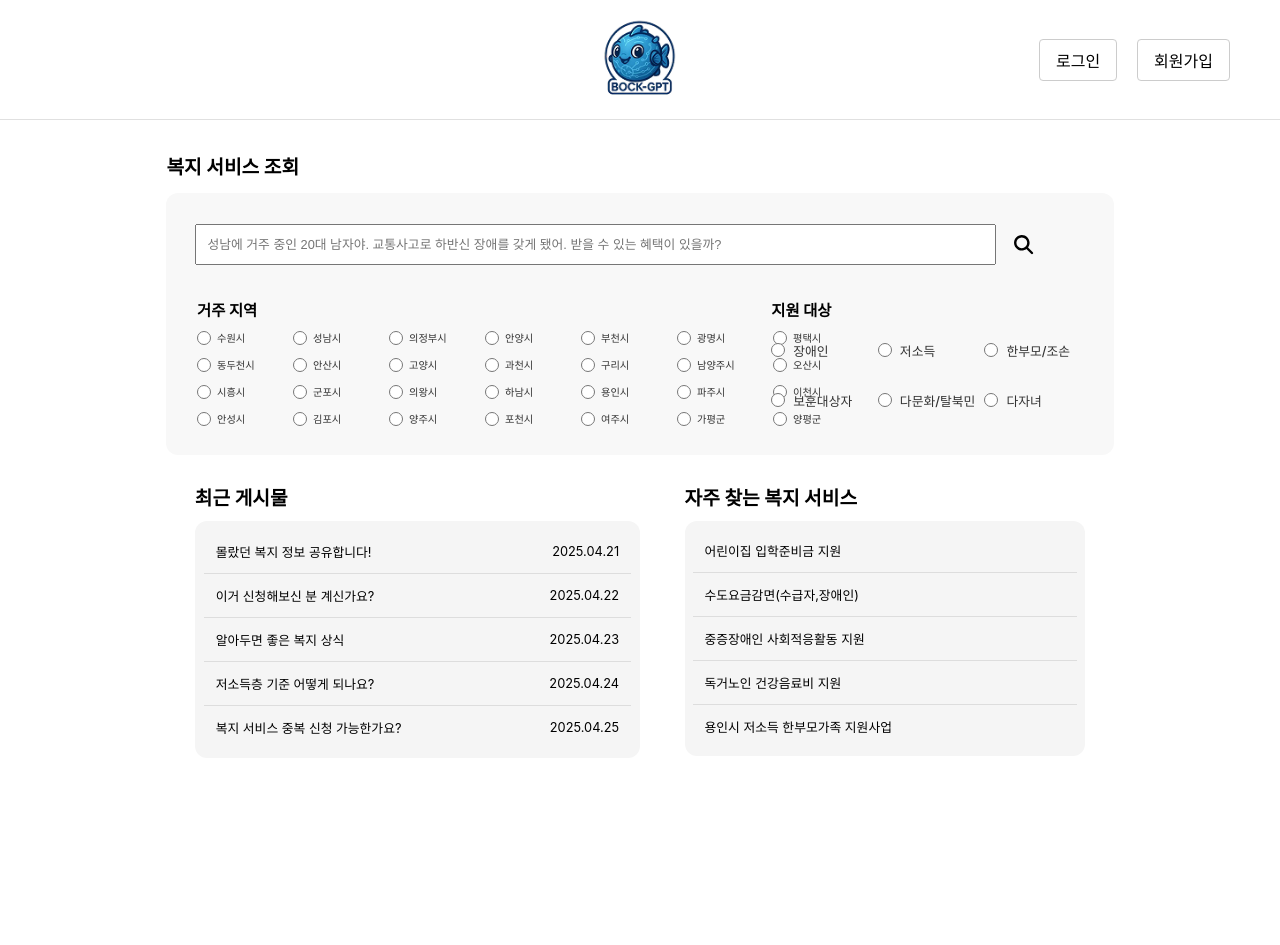
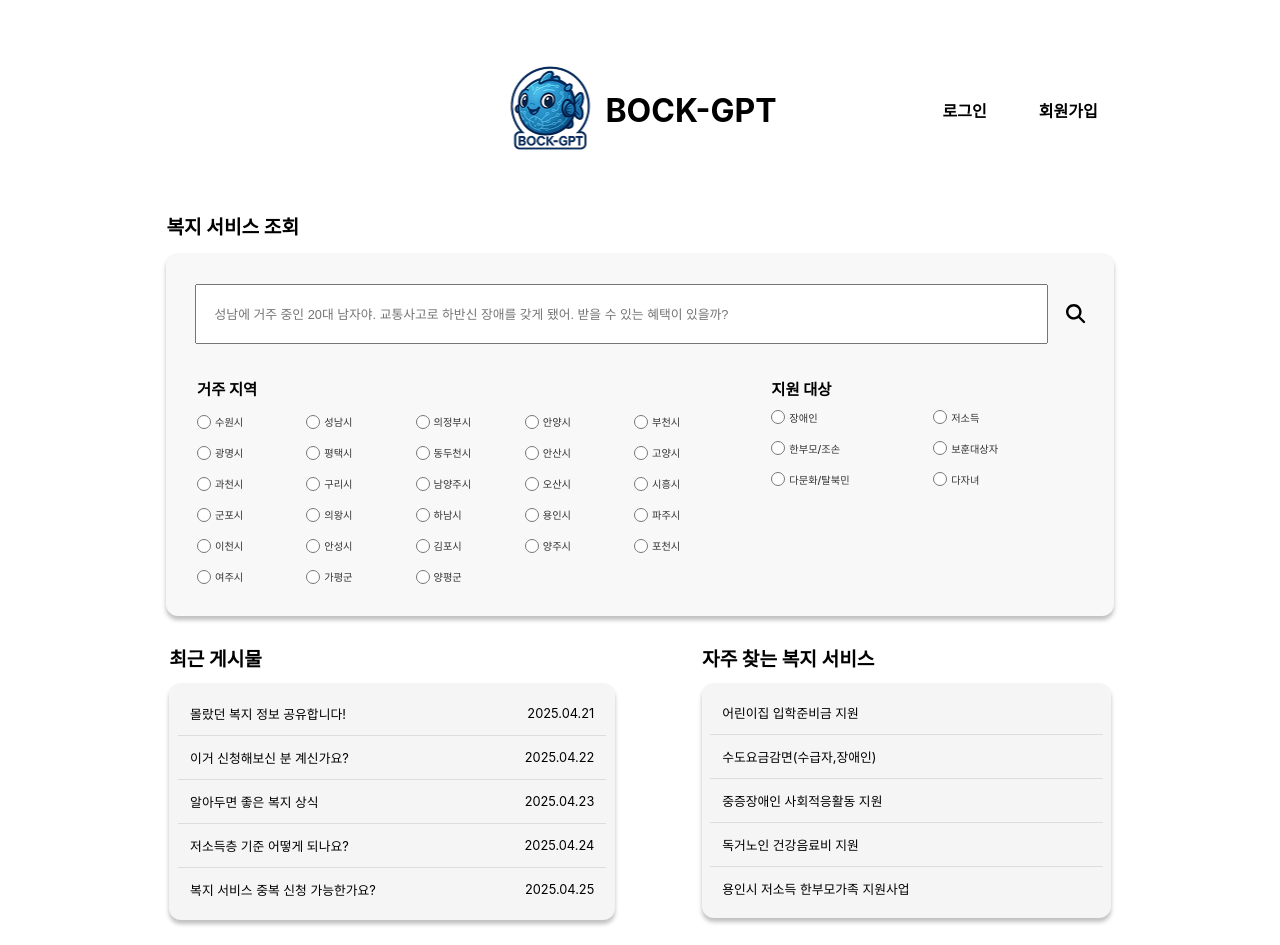
Before and after one commit to TEAM-HIGHFIVE/HIGHFIVE-FE, a React (Create React App) app: page / in a window 1280 px wide. Before the commit the page ends 800 px from the top, so only its background shows below. Built offline with nearby package versions, Linux system fonts and the light colour scheme.

Commit message:
style: main page

```diff
--- a/src/pages/Layout/Layout.js
+++ b/src/pages/Layout/Layout.js
@@ -1,37 +1,25 @@
+// src/layouts/Layout.jsx
 import React, { useState } from "react";
 import { Outlet, useNavigate } from "react-router-dom";
 import S from "./Style";
-import BackButton from "../../modules/BackButton"; // 경로 주의
+import BackButton from "../../modules/BackButton";
 
 const Layout = () => {
   const [isLogin, setIsLogin] = useState(false);
   const navigate = useNavigate();
 
-  const handleLogin = () => {
-    navigate("/user/login");
-  };
-
-  const handleLogout = () => {
-    setIsLogin(false);
-  };
-
-  const handleJoin = () => {
-    navigate("/user/join");
-  };
-
-  const handleLogoClick = () => {
-    navigate("/");
-  };
+  const handleLogin = () => navigate("/user/login");
+  const handleLogout = () => setIsLogin(false);
+  const handleJoin = () => navigate("/user/join");
+  const handleLogoClick = () => navigate("/");
 
   return (
-    <div>
+    <>
       <S.Header>
-        <S.Logo
-          src="/images/bock.png"
-          alt="BOCK 로고"
-          onClick={handleLogoClick}
-          style={{ cursor: "pointer" }}
-        />
+        <S.Middle onClick={handleLogoClick}>
+          <S.Logo src="/images/bock.png" alt="BOCK 로고" />
+          <S.Title>BOCK-GPT</S.Title>
+        </S.Middle>
         <S.ButtonWrapper>
           {isLogin ? (
             <S.Button onClick={handleLogout}>로그아웃</S.Button>
@@ -44,9 +32,9 @@ const Layout = () => {
         </S.ButtonWrapper>
       </S.Header>
 
-      <BackButton /> {/* 뒤로가기 버튼 추가 */}
+      <BackButton />
       <Outlet />
-    </div>
+    </>
   );
 };
 
--- a/src/pages/Layout/Style.js
+++ b/src/pages/Layout/Style.js
@@ -1,27 +1,44 @@
+// src/layouts/Style.js
 import styled from "styled-components";
 
 const S = {};
 
 S.Header = styled.header`
-  width: 100vw;
+  /* main 컨테이너(80vw)와 동일한 너비로 중앙 정렬 */
+  width: 80vw;
+  margin: 0 auto;
   height: 15vh;
   position: relative;
   display: flex;
-  justify-content: flex-end;
+  justify-content: flex-end;  /* 버튼을 오른쪽 끝에 배치 */
   align-items: center;
-  padding: 0 50px;
+  /* main과 맞추기 위해 좌우 패딩 3% */
+  padding: 0 3%;
   box-sizing: border-box;
   background-color: #ffffff;
-  border-bottom: 1px solid #e0e0e0; /* 👈 추가 */
+  margin-top: 50px;
+  margin-bottom: 10px;
+  border-bottom: none;
 `;
 
-
-S.Logo = styled.img`
+S.Middle = styled.div`
   position: absolute;
   left: 50%;
   transform: translateX(-50%);
+  display: flex;
+  align-items: center;
+  cursor: pointer;
+`;
+
+S.Logo = styled.img`
   height: 70%;
   object-fit: contain;
+`;
+
+S.Title = styled.h1`
+  margin-left: 0.5rem;
+  font-size: 2rem;
+  font-weight: bold;
 `;
 
 S.ButtonWrapper = styled.div`
@@ -32,15 +49,11 @@ S.ButtonWrapper = styled.div`
 S.Button = styled.button`
   padding: 8px 16px;
   font-size: 16px;
+  font-weight: bold;     /* 버튼 텍스트를 굵게 */
   cursor: pointer;
-  background-color: transparent;
-  border: 1px solid #ccc;
+  background: none;
+  border: none;
   border-radius: 4px;
-  transition: background-color 0.3s;
-
-  &:hover {
-    background-color: #f0f0f0;
-  }
 `;
 
 export default S;
--- a/src/pages/Main/Home.js
+++ b/src/pages/Main/Home.js
@@ -143,7 +143,7 @@ const Home = () => {
       </div>
 
       <S.bottom>
-        <div style={{ width: "50%", position: "relative" }}>
+        <div style={{ width: "60%", position: "relative", left: "-2vw" }}>
           <S.absoluteTitle style={{ top: "-3vw", left: "0" }}>
             최근 게시물
           </S.absoluteTitle>
@@ -168,7 +168,7 @@ const Home = () => {
           </S.recent>
         </div>
 
-        <div style={{ width: "45%", position: "relative" }}>
+        <div style={{ width: "55%", position: "relative", left: "2vw" }}>
           <S.absoluteTitle style={{ top: "-3vw", left: "0" }}>
             자주 찾는 복지 서비스
           </S.absoluteTitle>
--- a/src/pages/Main/style.js
+++ b/src/pages/Main/style.js
@@ -1,5 +1,4 @@
 // style.js
-
 import styled from "styled-components";
 
 export const S = {
@@ -21,6 +20,8 @@ export const S = {
     border-radius: 12px;
     position: relative;
     margin-top: 5%;
+    /* drop shadow: x=0 y=4 blur=4 spread=0 color=rgba(0,0,0,0.25) */
+    box-shadow: 0px 4px 4px rgba(0, 0, 0, 0.25);
   `,
 
   absoluteTitle: styled.h2`
@@ -36,12 +37,14 @@ export const S = {
     align-items: center;
     gap: 2%;
     margin-bottom: 2%;
-    margin-top: -2vw; /* ✅ 추가: 위로 약간 올림 */
+    margin-top: -2vw;
   `,
 
   input: styled.input`
-    width: 90%;
-    padding: 1.2%;
+    width: 100%;
+    height: 60px;
+    radius: 15px;
+    padding-left: 2%;
     font-size: 1vw;
   `,
 
@@ -53,6 +56,7 @@ export const S = {
   conditionBox: styled.div`
     display: flex;
     justify-content: space-around;
+    align-items: stretch;
     flex-wrap: wrap;
     gap: 4%;
   `,
@@ -63,6 +67,8 @@ export const S = {
 
   section2: styled.div`
     width: 35%;
+    display: flex;
+    flex-direction: column;
   `,
 
   sectionTitle: styled.h3`
@@ -71,23 +77,21 @@ export const S = {
   `,
 
   tagGroup: styled.div`
-    display: flex;
-    flex-wrap: wrap;
-    gap: 8px;
-    justify-content: flex-start;
+    display: grid;
+    grid-template-columns: repeat(2, minmax(80px, auto));
+    row-gap: 8px;
+    column-gap: 12px;
   `,
 
   radioLabel: styled.label`
-    display: flex;
+    display: inline-flex;
     align-items: center;
-    gap: 8px;
-    font-size: 1vw;
+    gap: 4px;
+    font-size: 0.8vw;
     color: #333;
     cursor: pointer;
-    flex: 1 0 30%;
-    max-width: 40%;
-    margin-top: 15px;
-    margin-bottom: 8px;
+    white-space: nowrap;
+    margin: 4px 0;
 
     input[type="radio"] {
       accent-color: #4a90e2;
@@ -103,18 +107,19 @@ export const S = {
 
   regionGrid: styled.div`
     display: grid;
-    grid-template-columns: repeat(7, minmax(80px, 1fr));
-    gap: 12px 16px;
+    grid-template-columns: repeat(auto-fit, minmax(80px, auto));
+    gap: 8px 12px;
   `,
 
   regionRadioLabel: styled.label`
-    display: flex;
+    display: inline-flex;
     align-items: center;
-    gap: 6px;
+    gap: 4px;
     font-size: 0.8vw;
     color: #333;
     cursor: pointer;
     white-space: nowrap;
+    margin: 4px 0;
 
     input[type="radio"] {
       accent-color: #4a90e2;
@@ -138,6 +143,16 @@ export const S = {
     box-sizing: border-box;
   `,
 
+  bottomLeft: styled.div`
+    width: 60%;
+    position: relative;
+  `,
+
+  bottomRight: styled.div`
+    width: 35%;
+    position: relative;
+  `,
+
   recent: styled.div`
     width: 100%;
     background-color: #f5f5f5;
@@ -146,6 +161,8 @@ export const S = {
     display: flex;
     flex-direction: column;
     align-items: flex-start;
+    /* drop shadow: x=0 y=4 blur=4 spread=0 color=rgba(0,0,0,0.25) */
+    box-shadow: 0px 4px 4px rgba(0, 0, 0, 0.25);
 
     ul {
       width: 100%;
@@ -157,7 +174,7 @@ export const S = {
       display: flex;
       justify-content: space-between;
       align-items: center;
-      padding: 12px 12px;
+      padding: 12px;
       border-bottom: 1px solid #ddd;
       font-size: 1vw;
       cursor: pointer;
@@ -176,6 +193,8 @@ export const S = {
     display: flex;
     flex-direction: column;
     align-items: flex-start;
+    /* drop shadow: x=0 y=4 blur=4 spread=0 color=rgba(0,0,0,0.25) */
+    box-shadow: 0px 4px 4px rgba(0, 0, 0, 0.25);
 
     ul {
       width: 100%;
@@ -187,7 +206,7 @@ export const S = {
       display: flex;
       justify-content: space-between;
       align-items: center;
-      padding: 12px 12px;
+      padding: 12px;
       border-bottom: 1px solid #ddd;
       font-size: 1vw;
       cursor: pointer;
```
Also changed, not shown: 2 other files (tests, documents, lock files or other folders).
